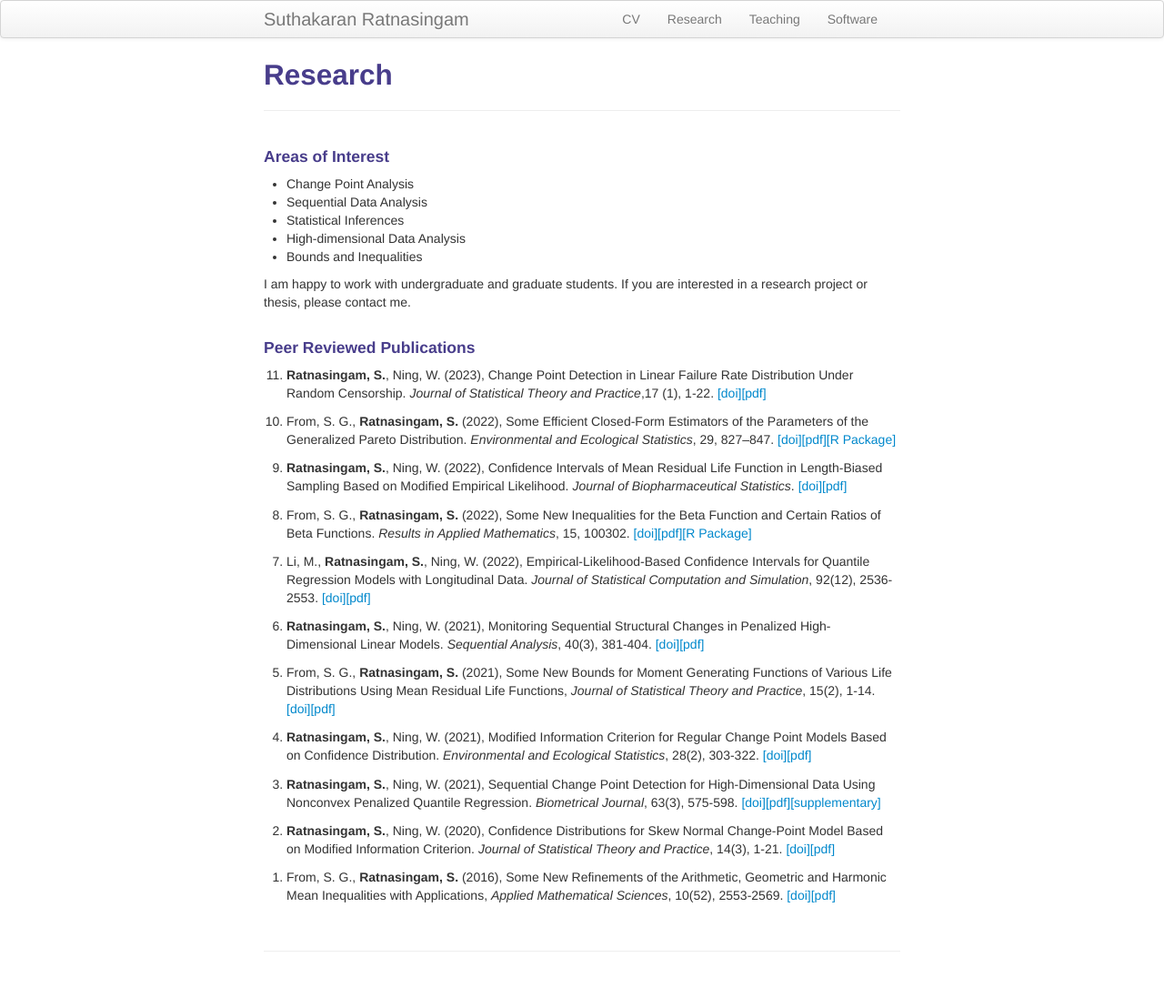
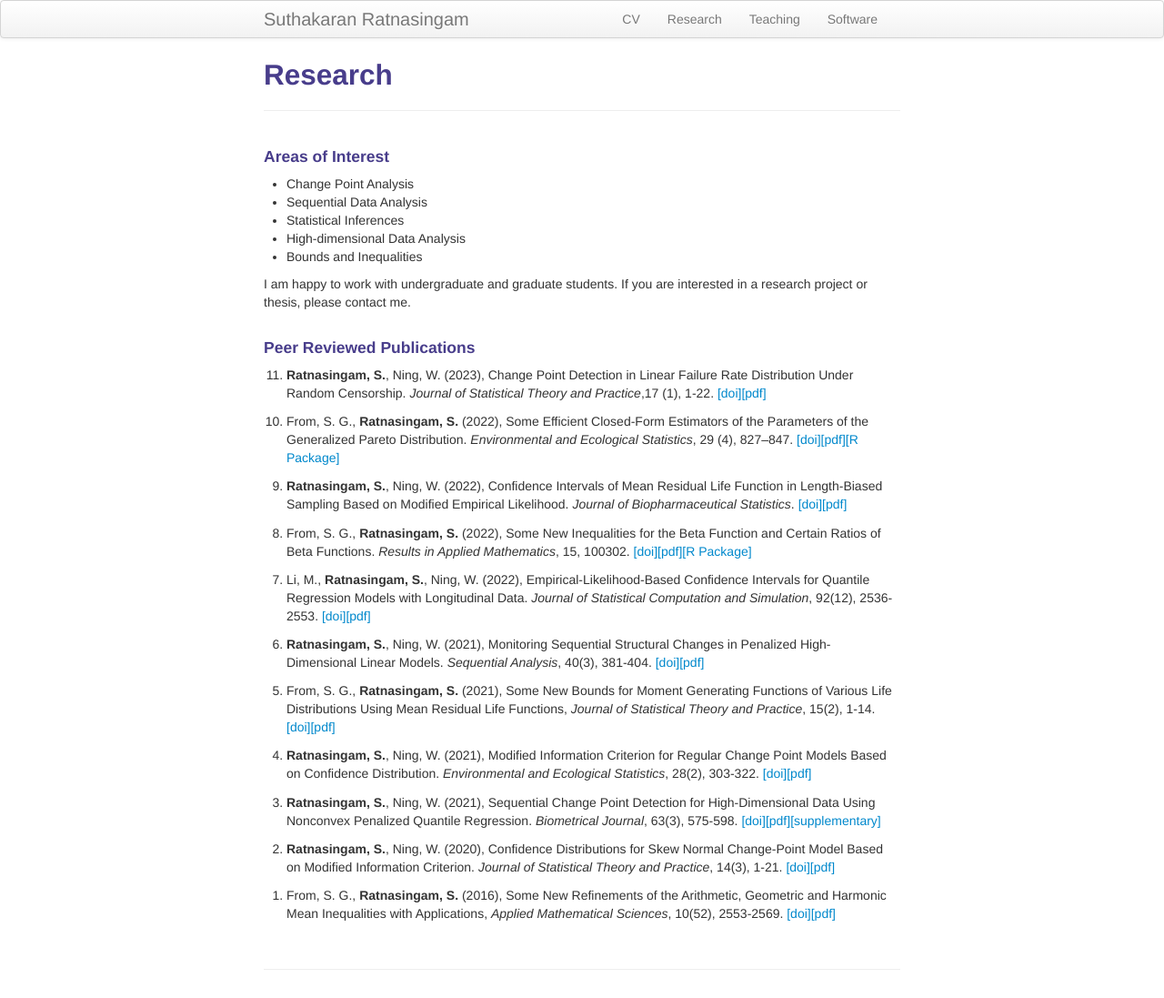
Before and after one commit to suthakaranr/suthakaranr.github.io, a Jekyll site: the page built from pages/Research.md, in a window 1280 px wide. Shown: the whole page at 91% size. Built offline with Jekyll 4.4.1, drawn with Linux system fonts in a browser that asks for light colours.

Commit message:
Update Research.md

```diff
--- a/pages/Research.md
+++ b/pages/Research.md
@@ -28,7 +28,7 @@ I am happy to work with undergraduate and graduate students. If you are interest
 
    <li value="11"> <b>Ratnasingam, S.</b>, Ning, W. (2023), Change Point Detection in Linear Failure Rate Distribution Under Random Censorship. <i>Journal of Statistical Theory and Practice</i>,17 (1), 1-22. <a style="text-decoration:none" href="https://doi.org/10.1007/s42519-022-00309-0" target="_blank" rel="noopener noreferrer">[doi]</a><a style="text-decoration:none" href="../assets/2023SWJSTP.pdf" target="_blank" rel="noopener noreferrer">[pdf]</a> </li> <br>
 
-  <li value="10"> From, S. G.,  <b>Ratnasingam, S.</b> (2022), Some Efficient Closed-Form Estimators of the Parameters of the Generalized Pareto Distribution. <i>Environmental and Ecological Statistics</i>, 29, 827–847. <a style="text-decoration:none" href="https://doi.org/10.1007/s10651-022-00548-1" target="_blank" rel="noopener noreferrer">[doi]</a><a style="text-decoration:none" href="../assets/2022FSEES.pdf" target="_blank" rel="noopener noreferrer">[pdf]</a><a style="text-decoration:none" href="https://github.com/suthakaranr/EfficientClosedGPD" target="_blank" rel="noopener noreferrer">[R Package]</a> </li> <br>
+  <li value="10"> From, S. G.,  <b>Ratnasingam, S.</b> (2022), Some Efficient Closed-Form Estimators of the Parameters of the Generalized Pareto Distribution. <i>Environmental and Ecological Statistics</i>, 29 (4), 827–847. <a style="text-decoration:none" href="https://doi.org/10.1007/s10651-022-00548-1" target="_blank" rel="noopener noreferrer">[doi]</a><a style="text-decoration:none" href="../assets/2022FSEES.pdf" target="_blank" rel="noopener noreferrer">[pdf]</a><a style="text-decoration:none" href="https://github.com/suthakaranr/EfficientClosedGPD" target="_blank" rel="noopener noreferrer">[R Package]</a> </li> <br>
 
   <li value="9"> <b>Ratnasingam, S.</b>, Ning, W. (2022), Confidence Intervals of Mean Residual Life Function in Length-Biased
 Sampling Based on Modified Empirical Likelihood. <i>Journal of Biopharmaceutical Statistics</i>. <a style="text-decoration:none" href="https://doi.org/10.1080/10543406.2022.2089157" target="_blank" rel="noopener noreferrer">[doi]</a><a style="text-decoration:none" href="../assets/2022SWJBPS.pdf" target="_blank" rel="noopener noreferrer">[pdf]</a> </li> <br>
```
